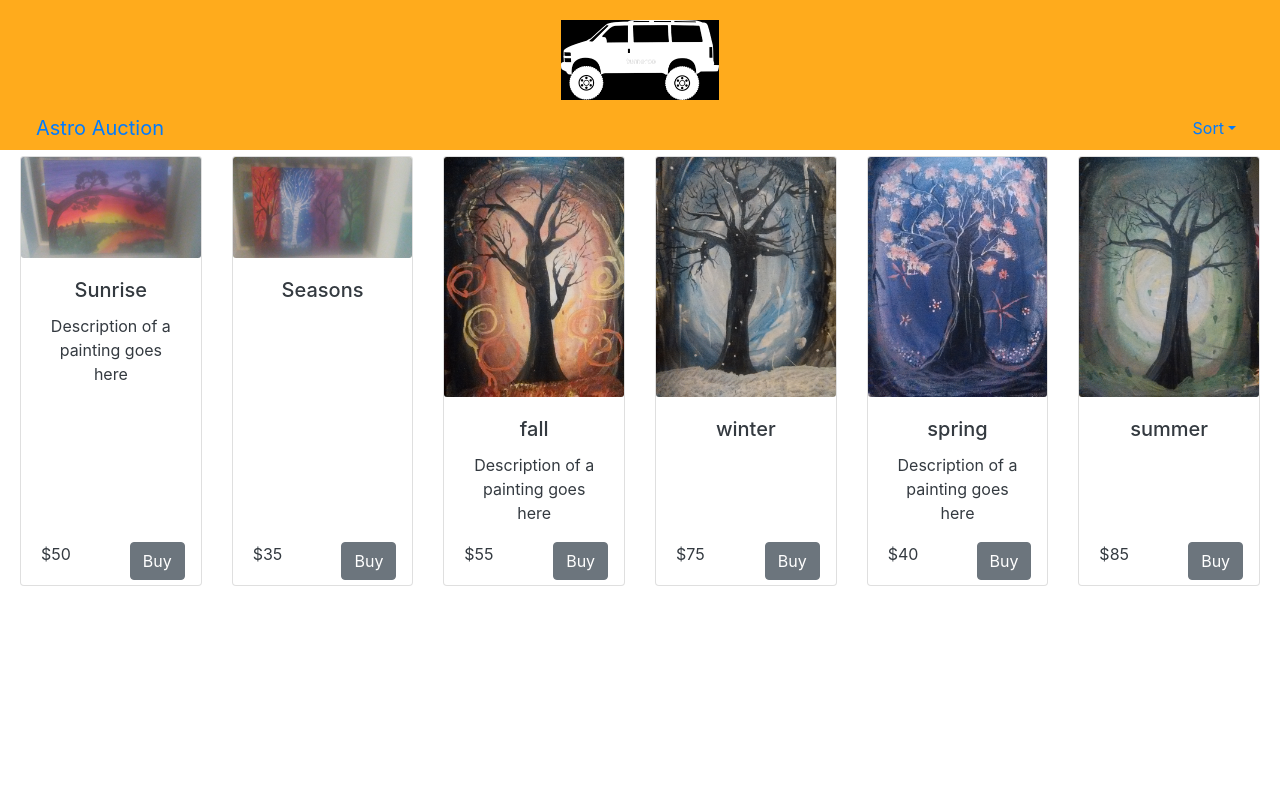
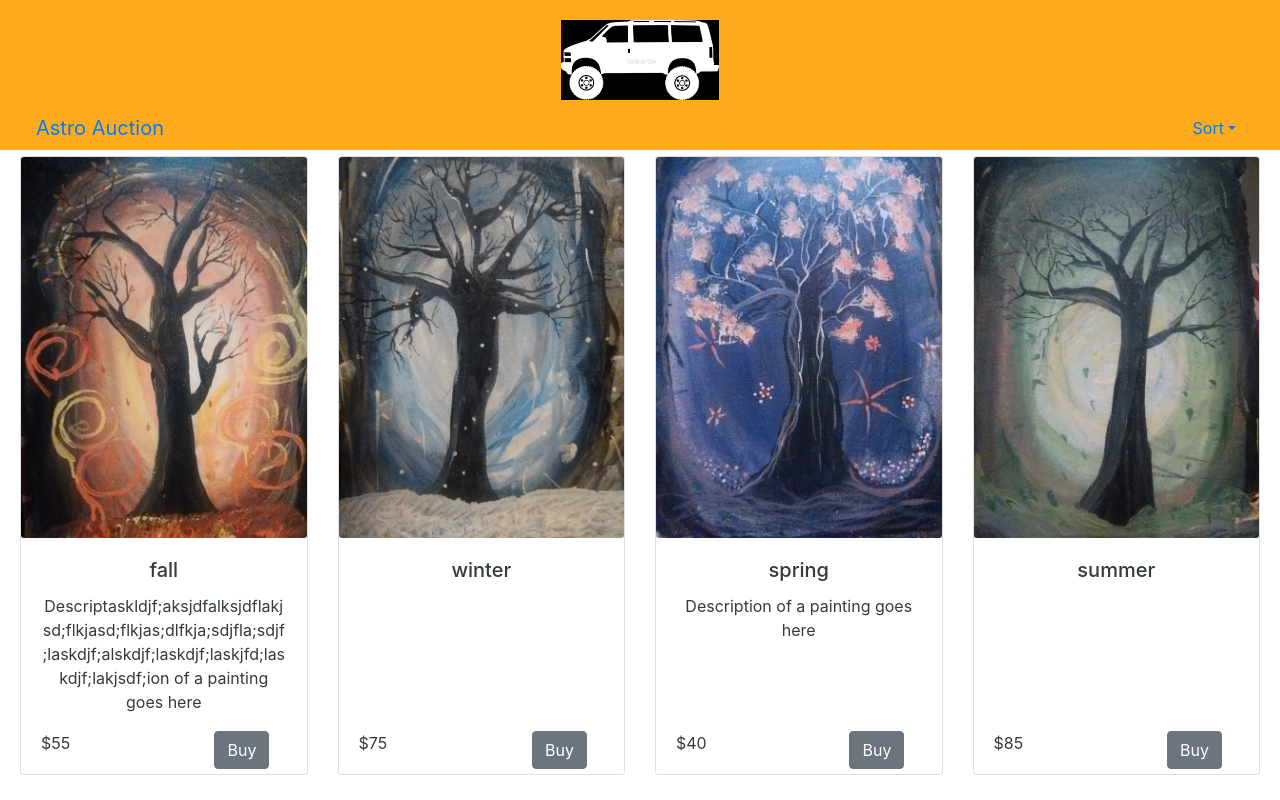
Before and after one commit to bcwaters/austro, a React (Create React App) app: page / in a window 1280 px wide. Built offline with nearby package versions, Linux system fonts and the light colour scheme.

Commit message:
quick commit before big changes

```diff
--- a/src/App.js
+++ b/src/App.js
@@ -19,11 +19,11 @@ export default class App extends Component {
   //Later an array of auctionItems will be retrieved from a database
   retrieveAuctionItems(){
     var auctionItems = [
-      <AuctionItem key="1" description="Description of a painting goes here" name='Sunrise' bidAmount="50" imgPath="./SunsetPainting.jpg"/>,
-      <AuctionItem key="2" name='Seasons' bidAmount="35" imgPath="./Seasons.jpg"/>,
-       <AuctionItem key="3" description="Description of a painting goes here" name='fall' bidAmount="55" imgPath="./fall.jpg"/>,
+      // <AuctionItem key="1" description="Description of a painting goes here" name='Sunrise' bidAmount="50" imgPath="./SunsetPainting.jpg"/>,
+      // <AuctionItem key="2" name='Seasons' bidAmount="35" imgPath="./Seasons.jpg"/>,
+      <AuctionItem key="3" description="Descriptaskldjf;aksjdfalksjdflakjsd;flkjasd;flkjas;dlfkja;sdjfla;sdjf;laskdjf;alskdjf;laskdjf;laskjfd;laskdjf;lakjsdf;ion of a painting goes here" name='fall' bidAmount="55" imgPath="./fall.jpg"/>,
       <AuctionItem key="4" name='winter' bidAmount="75" imgPath="./winter.jpg"/>,
-       <AuctionItem key="5" description="Description of a painting goes here" name='spring' bidAmount="40" imgPath="./spring.jpg"/>,
+      <AuctionItem key="5" description="Description of a painting goes here" name='spring' bidAmount="40" imgPath="./spring.jpg"/>,
       <AuctionItem key="6" name='summer' bidAmount="85" imgPath="./summer.jpg"/>]
       return auctionItems;
   }
@@ -49,9 +49,8 @@ export default class App extends Component {
           <img src={logo} className="App-logo" alt="logo" />
           <div className="App-navbar" > {navComp}</div>
           <AuctionItemList auctionItems={this.state.auctionItems} />
-
          </header>
-        </div>
+      </div>
     );
   }
 }
```
